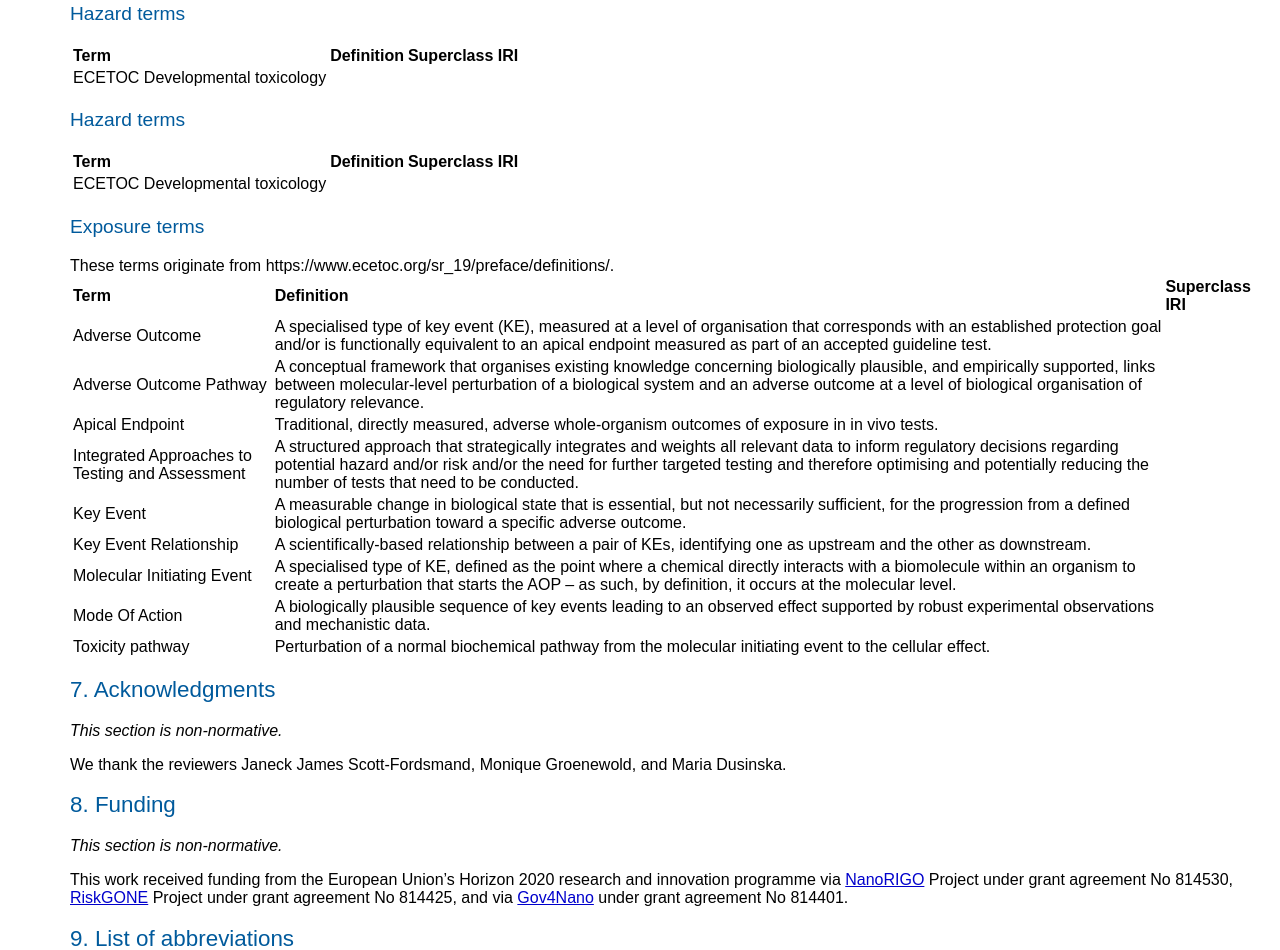
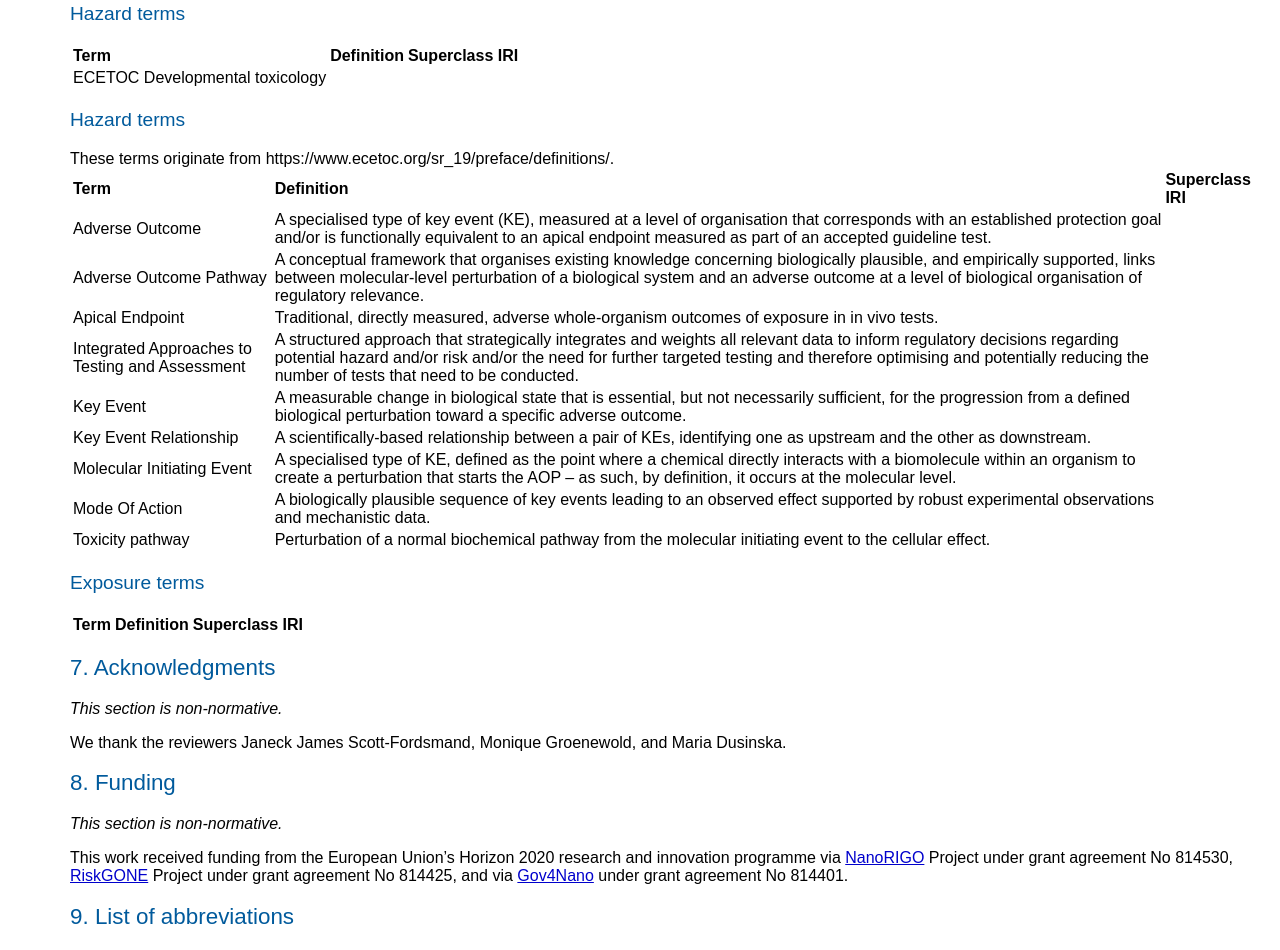
Before and after one commit to h2020-riskgone/nmbp13-terminology, a plain HTML site: page glossary/index.html in a window 1280 px wide. Shown: the part 5868-6818 px from the top of the page. Drawn offline with Linux system fonts and the light colour scheme; files whose address does not match are found by name.

Commit message:
Corrected the section

```diff
--- a/glossary/index.html
+++ b/glossary/index.html
@@ -325,21 +325,6 @@
       </tr -->
     </table>
     <h3>Hazard terms</h3>
-    <table>
-      <tr>
-        <td><b>Term</b></td><td><b>Definition</b></td><td><b>Superclass IRI</b></td>
-      </tr>
-      <tr about="glossary:ECETOC_Developmental_toxicology" typeof="owl:Class">
-        <td property="rdfs:label">ECETOC Developmental toxicology</td>
-        <td><a property="owl:subClassOf" href=""></a></td>
-      </tr>
-      <!-- tr about="glossary:" typeof="owl:Class">
-        <td property="rdfs:label">xxx</td>
-        <td property="obo:IAO_0000115">yyy</td>
-        <td><a property="owl:subClassOf" href=""></a></td>
-      </tr -->
-    </table>
-    <h3>Exposure terms</h3>
     These terms originate from https://www.ecetoc.org/sr_19/preface/definitions/.
     <table>
       <tr>
@@ -391,6 +376,17 @@
         <td></td>
       </tr>
     </table>
+    <h3>Exposure terms</h3>
+    <table>
+      <tr>
+        <td><b>Term</b></td><td><b>Definition</b></td><td><b>Superclass IRI</b></td>
+      </tr>
+      <!-- tr about="glossary:" typeof="owl:Class">
+        <td property="rdfs:label">xxx</td>
+        <td property="obo:IAO_0000115">yyy</td>
+        <td><a property="owl:subClassOf" href=""></a></td>
+      </tr -->
+    </table>
   </section>
 
   <section class='informative'>
```
